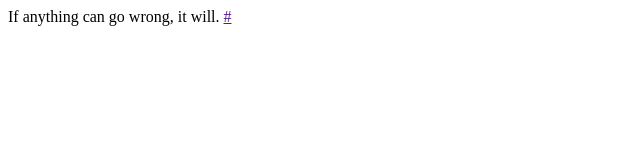
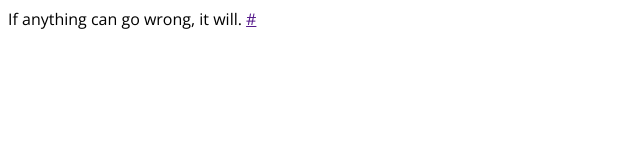
Before and after one commit to Uvacoder/devlaws, an Eleventy site: page laws.html in a window 1280 px wide. Shown: the full height of the page, 0-640 px from the left. Built offline with nearby package versions, Linux system fonts and the light colour scheme; Eleventy itself is replaced by a stand-in of ours; files that its build step writes are made by us from their sources.

Commit message:
Adds CSS :yay:

```diff
--- a/_includes/layout.njk
+++ b/_includes/layout.njk
@@ -7,6 +7,9 @@ title: Murphy's Law
 		<meta charset="utf-8">
 		<meta name="viewport" content="width=device-width, initial-scale=1.0">
 		<title>{{ title }}</title>
+		{% set css %}
+			{% include "style.css" %}
+		{% endset %}
 		{% set js %}
 		  {% include "randomizer.js" %}
 		{% endset %}
@@ -14,6 +17,10 @@ title: Murphy's Law
 			{% include "../_data/laws.json" %}
 		{% endset %}
 
+		<link href="https://fonts.googleapis.com/css?family=Open+Sans:400,700&display=swap" rel="stylesheet">
+		<style>
+			{{ css | cssmin | safe }}
+		</style>
 		<script>
 			(function() {
 				var data = {{ data | safe }};
--- /dev/null
+++ b/_includes/style.css
@@ -0,0 +1,3 @@
+body {
+	font-family: 'Open Sans';
+}
--- a/package.json
+++ b/package.json
@@ -11,6 +11,7 @@
   "license": "ISC",
   "devDependencies": {
     "@11ty/eleventy": "^0.10.0",
+    "clean-css": "^4.2.1",
     "terser": "^4.6.2"
   }
 }
```
Also changed, not shown: .eleventy.js.
